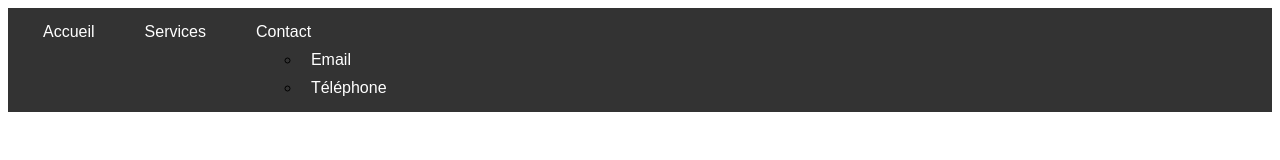
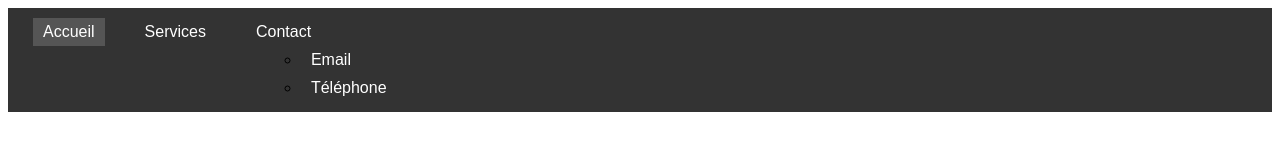
Before and after one commit to pur100arabe/Partiel-Git, a plain HTML site: page index.html in a window 1280 px wide. In both pictures the pointer is over the link "Accueil". Drawn offline with Linux system fonts and the light colour scheme.

Commit message:
Ajout_du_changement_de_couleur_au_survol.css

```diff
--- a/style.css
+++ b/style.css
@@ -25,3 +25,8 @@ nav {
     padding: 5px 10px;
     display: block;
 }
+
+.menu a:hover {
+    background-color: #555;
+    color: #fff;
+}
```
